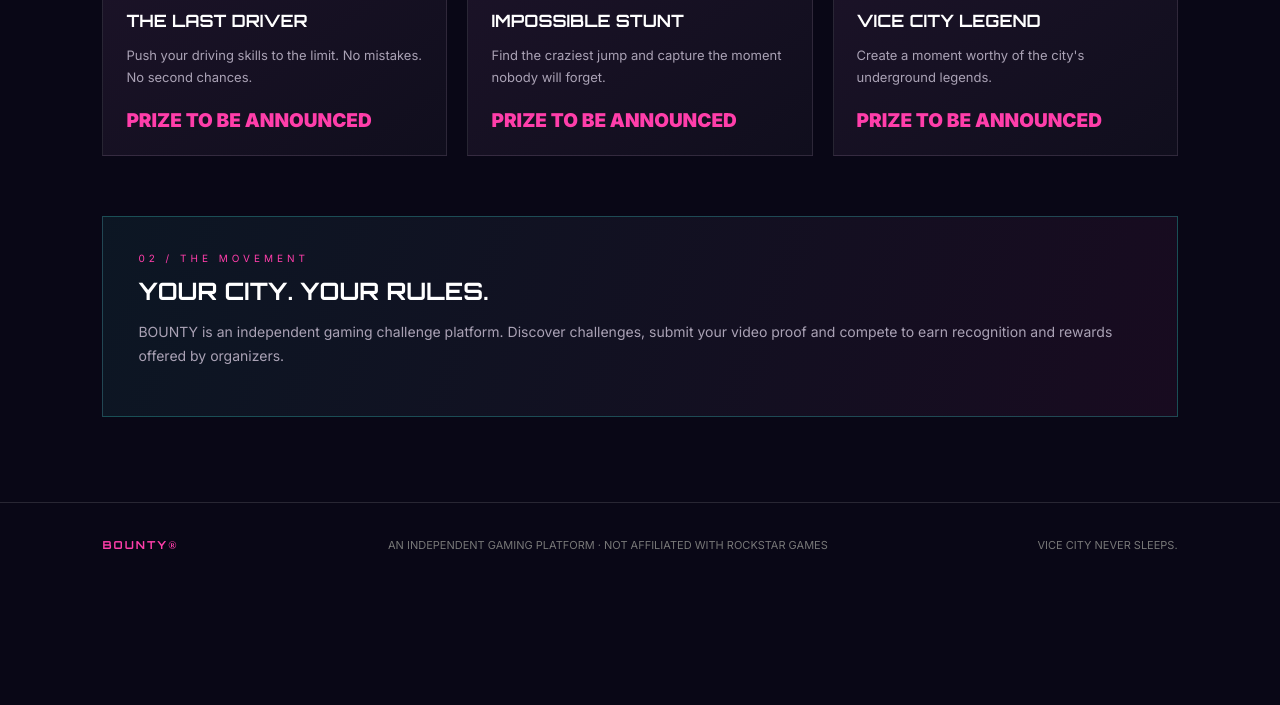
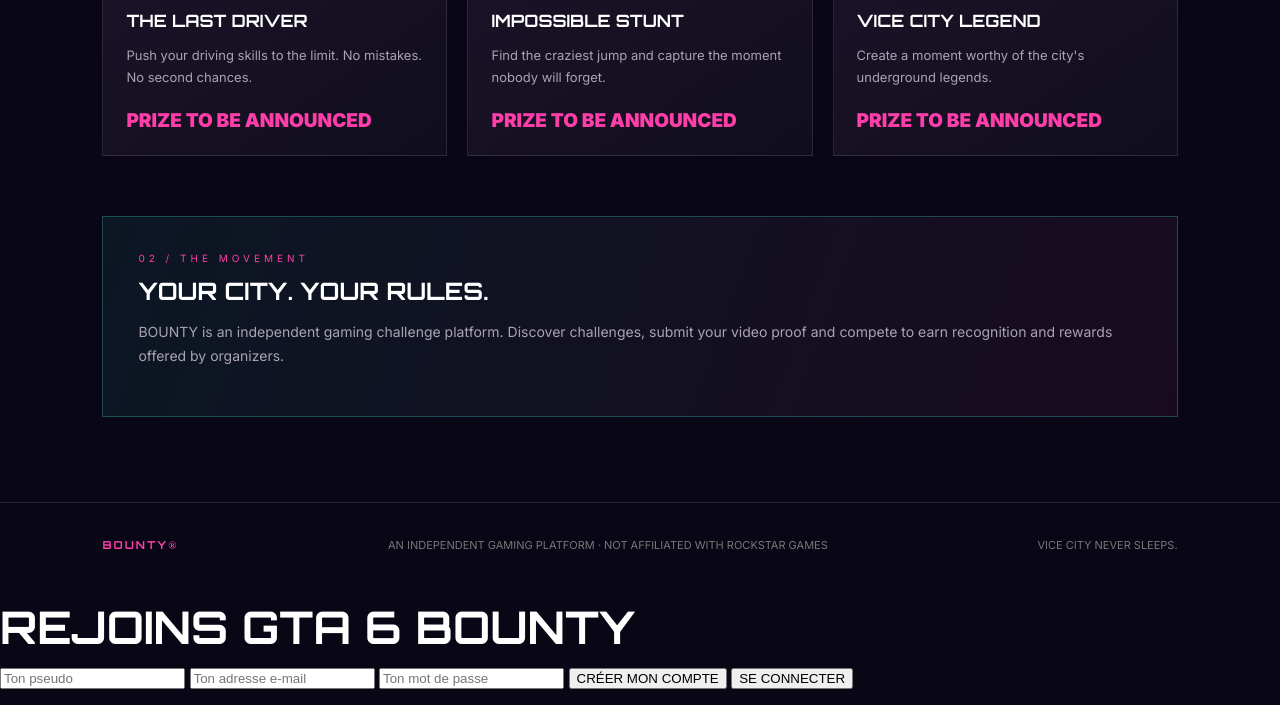
Before and after one commit to Bendyy-create/Gta-6-Bounty, a plain HTML site: page index.html in a window 1280 px wide. Shown: the part 1291-1996 px from the top of the page. Before the commit the page ends 1878 px from the top, so only its background shows below. Drawn offline with nearby package versions, Linux system fonts and the light colour scheme.

Commit message:
Add authentication section with sign up and sign in

```diff
--- a/index.html
+++ b/index.html
@@ -230,5 +230,49 @@ const supabaseClient = window.supabase.createClient(
 
 console.log("BOUNTY connecté à Supabase !");
 </script>
+  <div id="auth-section">
+  <h2>REJOINS GTA 6 BOUNTY</h2>
+
+  <input id="username" type="text" placeholder="Ton pseudo">
+  <input id="email" type="email" placeholder="Ton adresse e-mail">
+  <input id="password" type="password" placeholder="Ton mot de passe">
+
+  <button onclick="signUp()">CRÉER MON COMPTE</button>
+  <button onclick="signIn()">SE CONNECTER</button>
+
+  <p id="auth-message"></p>
+</div>
+
+<script>
+async function signUp() {
+  const username = document.getElementById("username").value;
+  const email = document.getElementById("email").value;
+  const password = document.getElementById("password").value;
+
+  const { data, error } = await supabaseClient.auth.signUp({
+    email,
+    password,
+    options: {
+      data: { username }
+    }
+  });
+
+  document.getElementById("auth-message").textContent =
+    error ? error.message : "Compte créé ! Vérifie tes e-mails.";
+}
+
+async function signIn() {
+  const email = document.getElementById("email").value;
+  const password = document.getElementById("password").value;
+
+  const { data, error } = await supabaseClient.auth.signInWithPassword({
+    email,
+    password
+  });
+
+  document.getElementById("auth-message").textContent =
+    error ? error.message : "Connexion réussie !";
+}
+</script>
 </body>
 </html>
```
